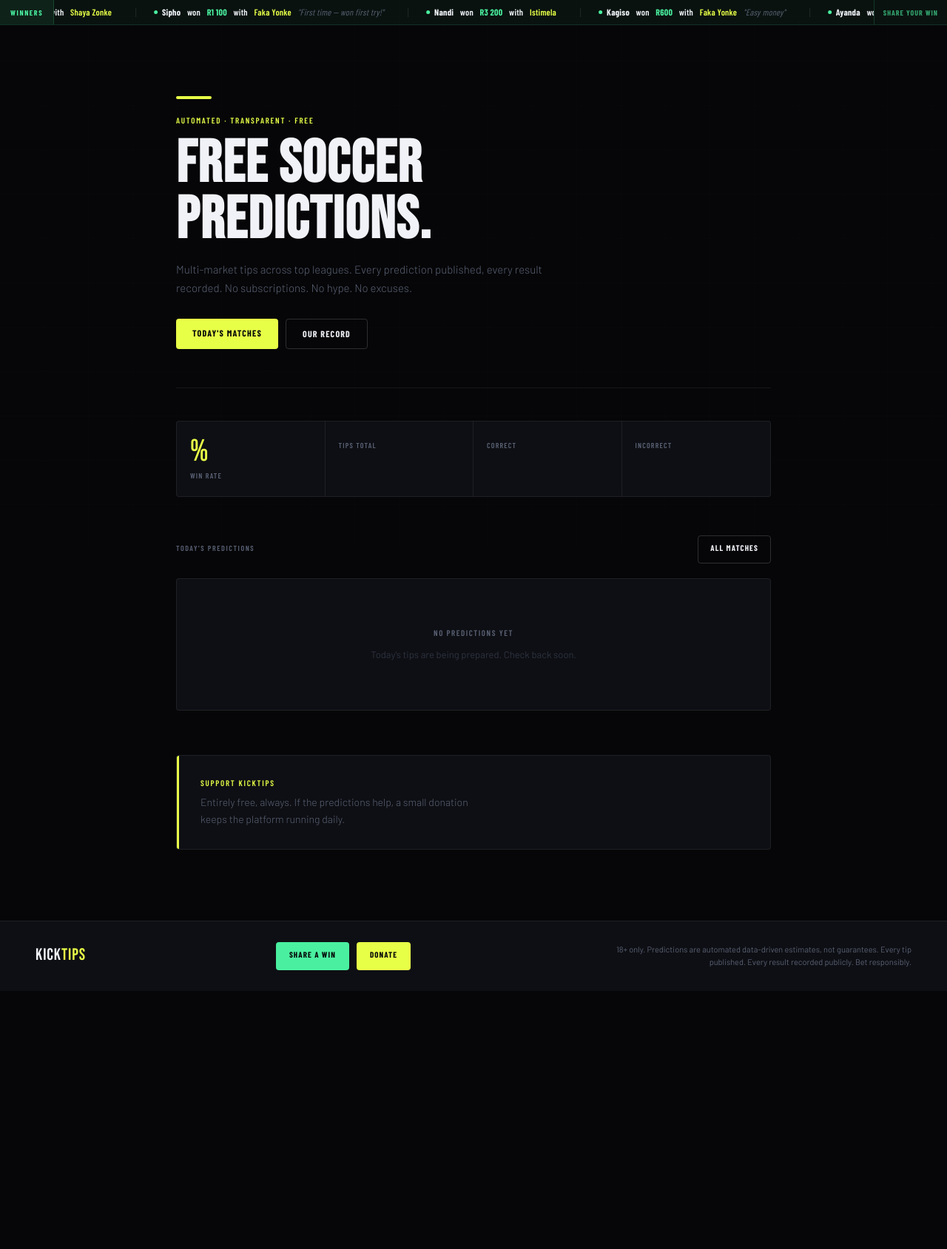
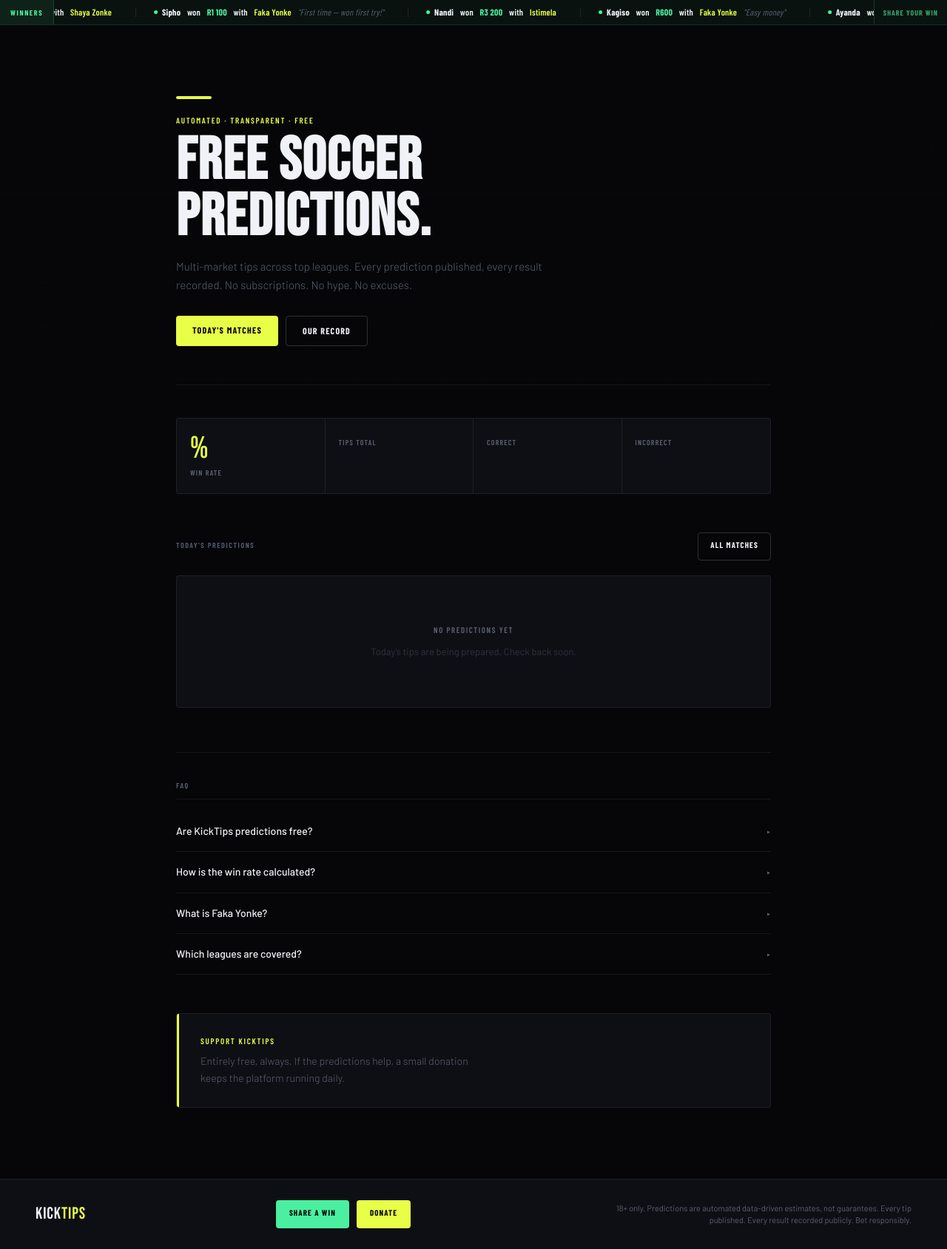
Before and after one commit to Yandisa/KickTips, a Django app: template website/templates/website/home.html in a window 1280 px wide. Shown: the part 58-1747 px from the top of the page at 74% size. Before the commit the page ends 1370 px from the top, so only its background shows below. Run offline with Django 3.2, Linux system fonts and the light colour scheme; the template is opened without the code that fills it, so the values that code supplies are empty.

Commit message:
Update home.html

```diff
--- a/website/templates/website/home.html
+++ b/website/templates/website/home.html
@@ -1,33 +1,62 @@
 {% extends 'website/base.html' %}
-{% block title %}KickTips — Free Daily Soccer Predictions{% endblock %}
+
+{% block title %}KickTips — Free Daily Soccer Predictions | South Africa{% endblock %}
+{% block meta_desc %}Free automated soccer predictions updated daily. Multi-market tips — 1X2, BTTS, Over/Under, Accumulators. 100% transparent win record. No subscription needed.{% endblock %}
+{% block meta_keys %}free soccer predictions, football betting tips south africa, faka yonke accumulator, soccer tips today, kicktips, free acca tips, over under predictions{% endblock %}
+{% block canonical_path %}/{% endblock %}
+{% block og_title %}KickTips — Free Daily Soccer Predictions{% endblock %}
+{% block og_desc %}Automated, transparent soccer tips across top leagues. Every prediction published. Every result tracked. Free forever.{% endblock %}
+
+{% block extra_structured_data %}
+<script type="application/ld+json">
+{
+  "@context": "https://schema.org",
+  "@type": "FAQPage",
+  "mainEntity": [
+    {
+      "@type": "Question",
+      "name": "Are KickTips predictions free?",
+      "acceptedAnswer": { "@type": "Answer", "text": "Yes. All predictions on KickTips are 100% free, forever. No subscription, no sign-up, no paywalled tips." }
+    },
+    {
+      "@type": "Question",
+      "name": "How accurate are KickTips predictions?",
+      "acceptedAnswer": { "@type": "Answer", "text": "Our full win/loss record is published publicly on the Record page. Every tip is tracked — nothing is hidden or removed." }
+    },
+    {
+      "@type": "Question",
+      "name": "What is Faka Yonke?",
+      "acceptedAnswer": { "@type": "Answer", "text": "Faka Yonke is a 4–5 leg accumulator built from only the highest-confidence tips of the day. It is the most selective of our three daily accumulators." }
+    },
+    {
+      "@type": "Question",
+      "name": "What markets does KickTips cover?",
+      "acceptedAnswer": { "@type": "Answer", "text": "KickTips covers Match Result (1X2), Both Teams to Score (BTTS), Over/Under Goals, Double Chance, and Corners markets across top European and South American leagues." }
+    }
+  ]
+}
+</script>
+{% endblock %}
 
 {% block content %}
 
 <!-- HERO -->
-<div style="padding: 48px 0 52px; border-bottom: 1px solid var(--border); margin-bottom: 44px; position: relative; overflow: hidden;">
-
-  <!-- accent bar -->
-  <div style="width: 48px; height: 4px; background: var(--accent); margin-bottom: 20px; border-radius: 2px;"></div>
-
-  <div class="page-eyebrow" style="margin-bottom: 12px;">Automated &middot; Transparent &middot; Free</div>
-
-  <h1 class="page-title">
-    Free Soccer<br>Predictions.
-  </h1>
-
-  <p class="page-sub" style="margin-top: 12px;">
+<div style="padding:48px 0 52px; border-bottom:1px solid var(--border); margin-bottom:44px; position:relative;">
+  <div style="width:48px; height:4px; background:var(--accent); margin-bottom:20px; border-radius:2px;"></div>
+  <div class="page-eyebrow">Automated &middot; Transparent &middot; Free</div>
+  <h1 class="page-title">Free Soccer<br>Predictions.</h1>
+  <p class="page-sub" style="margin-top:12px;">
     Multi-market tips across top leagues. Every prediction published,
     every result recorded. No subscriptions. No hype. No excuses.
   </p>
-
-  <div style="margin-top: 28px; display: flex; gap: 10px; flex-wrap: wrap;">
+  <div style="margin-top:28px; display:flex; gap:10px; flex-wrap:wrap;">
     <a href="{% url 'matches' %}" class="btn btn-accent">Today's Matches</a>
-    <a href="{% url 'record' %}" class="btn btn-ghost">Our Record</a>
+    <a href="{% url 'record' %}"  class="btn btn-ghost">Our Record</a>
   </div>
 </div>
 
 <!-- STATS -->
-<div class="stat-row" style="margin-bottom: 52px;">
+<div class="stat-row" style="margin-bottom:52px;">
   <div class="stat-cell">
     <div class="val accent">{{ alltime.win_rate }}%</div>
     <div class="lbl">Win rate</div>
@@ -46,12 +75,10 @@
   </div>
 </div>
 
-<!-- TODAY'S MATCHES HEADER -->
+<!-- TODAY'S PREDICTIONS -->
 <div style="display:flex; align-items:center; justify-content:space-between; margin-bottom:20px; gap:12px; flex-wrap:wrap;">
   <div>
-    <div class="section-label" style="border:none; padding:0; margin-bottom:4px;">
-      Today's Predictions
-    </div>
+    <div class="section-label" style="border:none; padding:0; margin-bottom:4px;">Today's Predictions</div>
     <div style="font-family:var(--mono); font-size:12px; color:var(--muted); letter-spacing:0.08em; font-weight:600;">
       {{ today|date:"l j F Y"|upper }}
     </div>
@@ -60,7 +87,7 @@
 </div>
 
 {% if top_matches %}
-  <div style="border-top: 1px solid var(--border);">
+  <div style="border-top:1px solid var(--border);">
     {% for fixture in top_matches %}
       <details class="accordion">
         <summary>
@@ -74,18 +101,12 @@
               {{ fixture.league.name|upper }}&ensp;&middot;&ensp;{{ fixture.kickoff|date:"H:i" }}&ensp;&middot;&ensp;{{ fixture.prediction_count }} tip{{ fixture.prediction_count|pluralize }}
             </div>
           </div>
-
           {% if fixture.best_prediction %}
             <div style="display:flex; align-items:center; gap:10px; flex-shrink:0;">
               <div style="text-align:right;">
                 <div style="font-family:var(--mono); font-size:9px; letter-spacing:0.12em; text-transform:uppercase; color:var(--muted); margin-bottom:4px; font-weight:600;">
                   {% with p=fixture.best_prediction %}
-                    {% if p.market == "ou_goals" %}Goals
-                    {% elif p.market == "dc" %}DC
-                    {% elif p.market == "btts" %}BTTS
-                    {% elif p.market == "corners" %}Corners
-                    {% elif p.market == "1x2" %}Result
-                    {% else %}{{ p.market }}{% endif %}
+                    {% if p.market == "ou_goals" %}Goals{% elif p.market == "dc" %}DC{% elif p.market == "btts" %}BTTS{% elif p.market == "corners" %}Corners{% elif p.market == "1x2" %}Result{% else %}{{ p.market }}{% endif %}
                   {% endwith %}
                 </div>
                 <span class="tip-chip">{{ fixture.best_prediction.tip }}</span>
@@ -97,87 +118,82 @@
               </div>
             </div>
           {% endif %}
-          <span class="caret">&#9656;</span>
+          <span class="caret" aria-hidden="true">&#9656;</span>
         </summary>
 
         <div class="accordion-body">
           {% for pred in fixture.published_predictions %}
             <div style="display:grid; grid-template-columns:1fr auto; gap:16px; align-items:start;
-                        padding: {% if not forloop.first %}16px{% else %}4px{% endif %} 0 16px;
+                        padding:{% if not forloop.first %}16px{% else %}4px{% endif %} 0 16px;
                         {% if not forloop.last %}border-bottom:1px solid var(--border);{% endif %}">
               <div>
                 <div class="pred-market">
-                  {% if pred.market == "ou_goals" %}Over / Under Goals
-                  {% elif pred.market == "dc" %}Double Chance
-                  {% elif pred.market == "btts" %}Both Teams to Score
-                  {% elif pred.market == "corners" %}Corners
-                  {% elif pred.market == "1x2" %}Match Result
-                  {% else %}{{ pred.market }}{% endif %}
+                  {% if pred.market == "ou_goals" %}Over / Under Goals{% elif pred.market == "dc" %}Double Chance{% elif pred.market == "btts" %}Both Teams to Score{% elif pred.market == "corners" %}Corners{% elif pred.market == "1x2" %}Match Result{% else %}{{ pred.market }}{% endif %}
                 </div>
                 <div class="pred-tip" style="font-size:1.4rem; margin-bottom:8px;">{{ pred.tip }}</div>
                 {% if pred.reasoning %}
-                  <p style="font-size:13px; color:var(--muted); line-height:1.65; font-weight:300;">
-                    {{ pred.reasoning|truncatewords:28 }}
-                  </p>
+                  <p style="font-size:13px; color:var(--muted); line-height:1.65; font-weight:300;">{{ pred.reasoning|truncatewords:28 }}</p>
                 {% endif %}
               </div>
               <div style="text-align:right; flex-shrink:0;">
-                <div style="font-family:var(--display); font-size:1.8rem; color:var(--accent); line-height:1; letter-spacing:0.02em;">
-                  {{ pred.confidence|floatformat:0 }}%
-                </div>
+                <div style="font-family:var(--display); font-size:1.8rem; color:var(--accent); line-height:1; letter-spacing:0.02em;">{{ pred.confidence|floatformat:0 }}%</div>
                 <div style="font-family:var(--mono); font-size:9px; color:var(--muted); letter-spacing:0.1em; text-transform:uppercase; margin-top:3px; font-weight:600;">conf</div>
-                <div class="conf-track" style="width:60px; margin-top:8px; margin-left:auto;">
-                  <div class="conf-fill" style="width:{{ pred.confidence|floatformat:0 }}%;"></div>
-                </div>
-                <div style="margin-top:10px;">
-                  <span class="result-pill pending">pending</span>
-                </div>
+                <div class="conf-track" style="width:60px; margin-top:8px; margin-left:auto;"><div class="conf-fill" style="width:{{ pred.confidence|floatformat:0 }}%;"></div></div>
+                <div style="margin-top:10px;"><span class="result-pill pending">pending</span></div>
               </div>
             </div>
           {% endfor %}
-
           <div style="padding-top:12px;">
-            <a href="{% url 'match_detail' fixture.pk %}"
-               style="font-family:var(--mono); font-size:11px; letter-spacing:0.1em; color:var(--muted); text-transform:uppercase; font-weight:600; transition:color 0.15s;"
-               onmouseover="this.style.color='var(--accent)'" onmouseout="this.style.color='var(--muted)'">
-              Full analysis &rarr;
-            </a>
+            <a href="{% url 'match_detail' fixture.pk %}" style="font-family:var(--mono); font-size:11px; letter-spacing:0.1em; color:var(--muted); text-transform:uppercase; font-weight:600; transition:color 0.15s;" onmouseover="this.style.color='var(--accent)'" onmouseout="this.style.color='var(--muted)'">Full analysis &rarr;</a>
           </div>
         </div>
       </details>
     {% endfor %}
   </div>
-
 {% else %}
   <div style="padding:64px 0; text-align:center; border:1px solid var(--border); border-radius:var(--radius); background:var(--surface);">
-    <div style="font-family:var(--mono); font-size:11px; letter-spacing:0.14em; color:var(--muted); text-transform:uppercase; font-weight:600; margin-bottom:10px;">
-      No predictions yet
-    </div>
+    <div style="font-family:var(--mono); font-size:11px; letter-spacing:0.14em; color:var(--muted); text-transform:uppercase; font-weight:600; margin-bottom:10px;">No predictions yet</div>
     <p style="color:var(--dim); font-size:13px;">Today's tips are being prepared. Check back soon.</p>
   </div>
 {% endif %}
 
+<!-- FAQ — helps SEO without cluttering UX -->
+<section style="margin-top:60px; padding-top:36px; border-top:1px solid var(--border);" aria-label="Frequently asked questions">
+  <div class="section-label">FAQ</div>
+  <div style="display:grid; gap:0;">
+    {% for q, a in faq_items|default:'' %}
+    {% empty %}
+    <!-- Static fallback FAQ if view doesn't pass faq_items -->
+    <details class="accordion">
+      <summary>Are KickTips predictions free?<span class="caret">&#9656;</span></summary>
+      <div class="accordion-body" style="font-size:13px; color:var(--muted); font-weight:300; line-height:1.7;">Yes — 100% free, forever. No subscription, no paywall, no upsells.</div>
+    </details>
+    <details class="accordion">
+      <summary>How is the win rate calculated?<span class="caret">&#9656;</span></summary>
+      <div class="accordion-body" style="font-size:13px; color:var(--muted); font-weight:300; line-height:1.7;">Every published tip is graded after the match and counted in the all-time record. Void tips (cancelled matches) are excluded. Nothing is ever deleted.</div>
+    </details>
+    <details class="accordion">
+      <summary>What is Faka Yonke?<span class="caret">&#9656;</span></summary>
+      <div class="accordion-body" style="font-size:13px; color:var(--muted); font-weight:300; line-height:1.7;">Faka Yonke is a 4–5 leg accumulator built from the day's highest-confidence tips. It's the most selective of our three daily accas.</div>
+    </details>
+    <details class="accordion">
+      <summary>Which leagues are covered?<span class="caret">&#9656;</span></summary>
+      <div class="accordion-body" style="font-size:13px; color:var(--muted); font-weight:300; line-height:1.7;">Premier League, La Liga, Serie A, Bundesliga, Ligue 1, and selected South American leagues. Coverage expands as the database grows.</div>
+    </details>
+    {% endfor %}
+  </div>
+</section>
+
 <!-- SUPPORT STRIP -->
-<div style="margin-top:60px; background:var(--surface); border:1px solid var(--border); border-radius:var(--radius); padding:28px 24px;
-            display:flex; align-items:center; justify-content:space-between; gap:20px; flex-wrap:wrap; position:relative; overflow:hidden;">
-
-  <!-- left accent -->
+<div style="margin-top:52px; background:var(--surface); border:1px solid var(--border); border-radius:var(--radius); padding:28px 24px; display:flex; align-items:center; justify-content:space-between; gap:20px; flex-wrap:wrap; position:relative; overflow:hidden;">
   <div style="position:absolute; left:0; top:0; bottom:0; width:3px; background:var(--accent);"></div>
-
   <div style="padding-left:8px;">
     <div class="page-eyebrow" style="margin-bottom:6px;">Support KickTips</div>
-    <p style="font-size:14px; color:var(--muted); max-width:380px; line-height:1.65; font-weight:300;">
-      Entirely free, always. If the predictions help, a small donation keeps
-      the platform running daily.
-    </p>
+    <p style="font-size:14px; color:var(--muted); max-width:380px; line-height:1.65; font-weight:300;">Entirely free, always. If the predictions help, a small donation keeps the platform running daily.</p>
   </div>
   <div style="display:flex; gap:10px; flex-wrap:wrap;">
-    {% if paypal %}
-      <a href="{{ paypal }}" target="_blank" class="btn btn-accent">PayPal</a>
-    {% endif %}
-    {% if yoco %}
-      <a href="{{ yoco }}" target="_blank" class="btn btn-ghost">Yoco</a>
-    {% endif %}
+    {% if paypal %}<a href="{{ paypal }}" target="_blank" rel="noopener" class="btn btn-accent">PayPal</a>{% endif %}
+    {% if yoco   %}<a href="{{ yoco }}"   target="_blank" rel="noopener" class="btn btn-ghost">Yoco</a>{% endif %}
   </div>
 </div>
 
```
